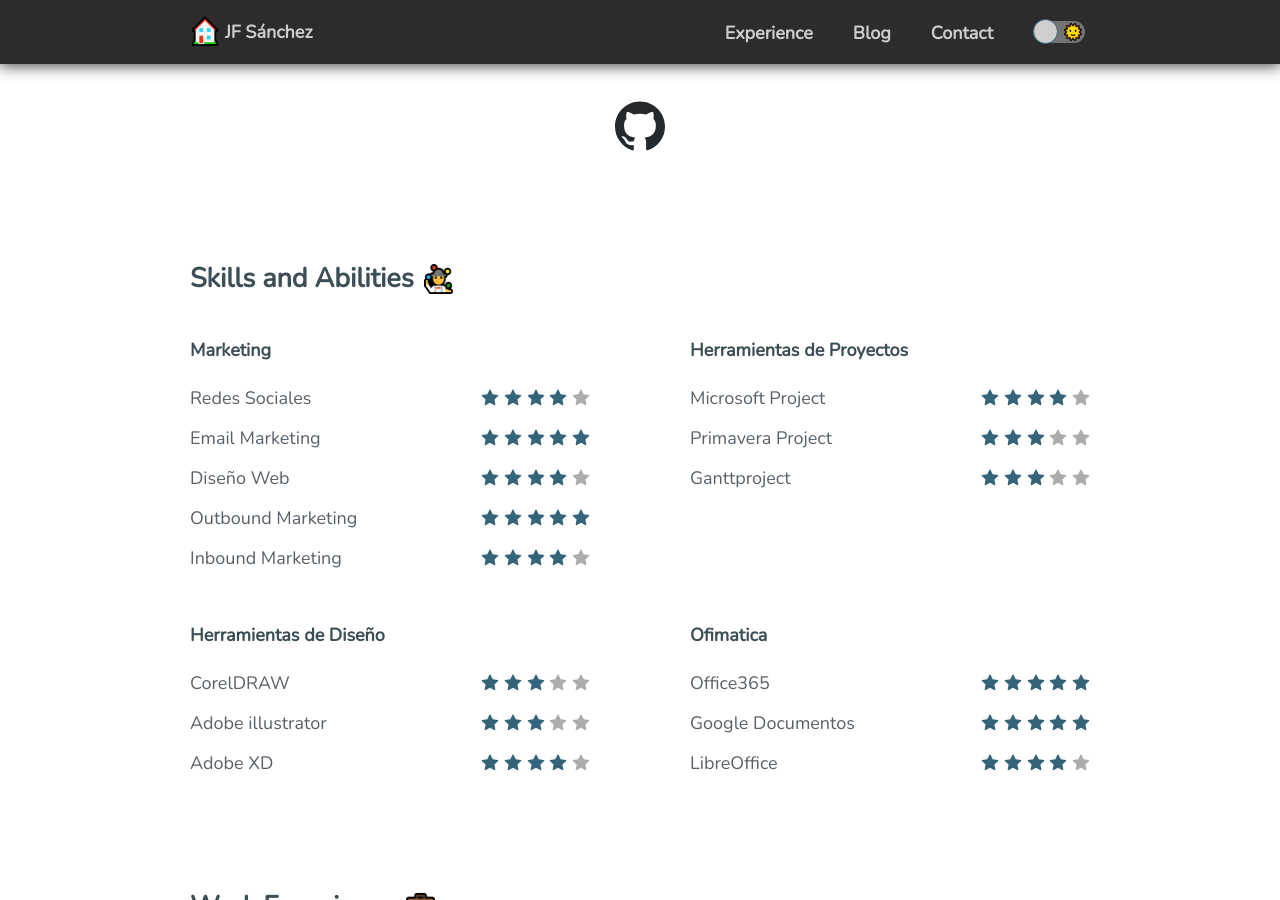
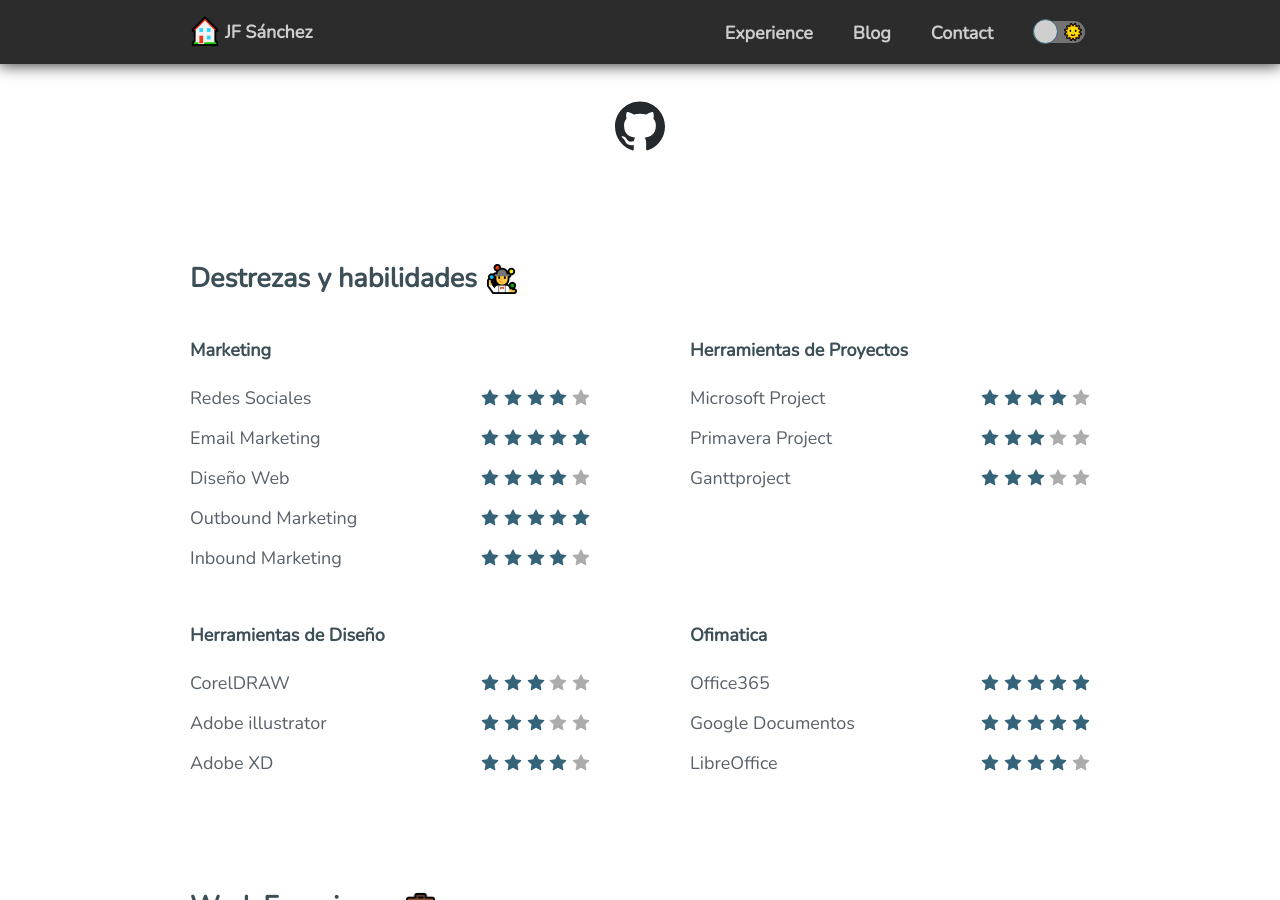
Before and after one commit to jfsanc/jfsanchez, a Jekyll site: the page built from _pages/experience.md, in a window 1280 px wide and 900 px high, scrolled down 546 px. Built offline with Jekyll 4.4.1, drawn with Linux system fonts in a browser that asks for light colours.

Commit message:
Update experience.md

```diff
--- a/_pages/experience.md
+++ b/_pages/experience.md
@@ -22,7 +22,7 @@ permalink: /experience/
     </div>
 </section>
 <section id="skills" class="section">
-    {% include headingWithImage.html h="Skills and Abilities" lvl=2 img="/assets/img/juggler.png" alt="🤹" %}
+    {% include headingWithImage.html h="Destrezas y habilidades" lvl=2 img="/assets/img/juggler.png" alt="🤹" %}
     <div id="skill-grid">
         {% for skill in site.data.skills %}
         <div>
```
